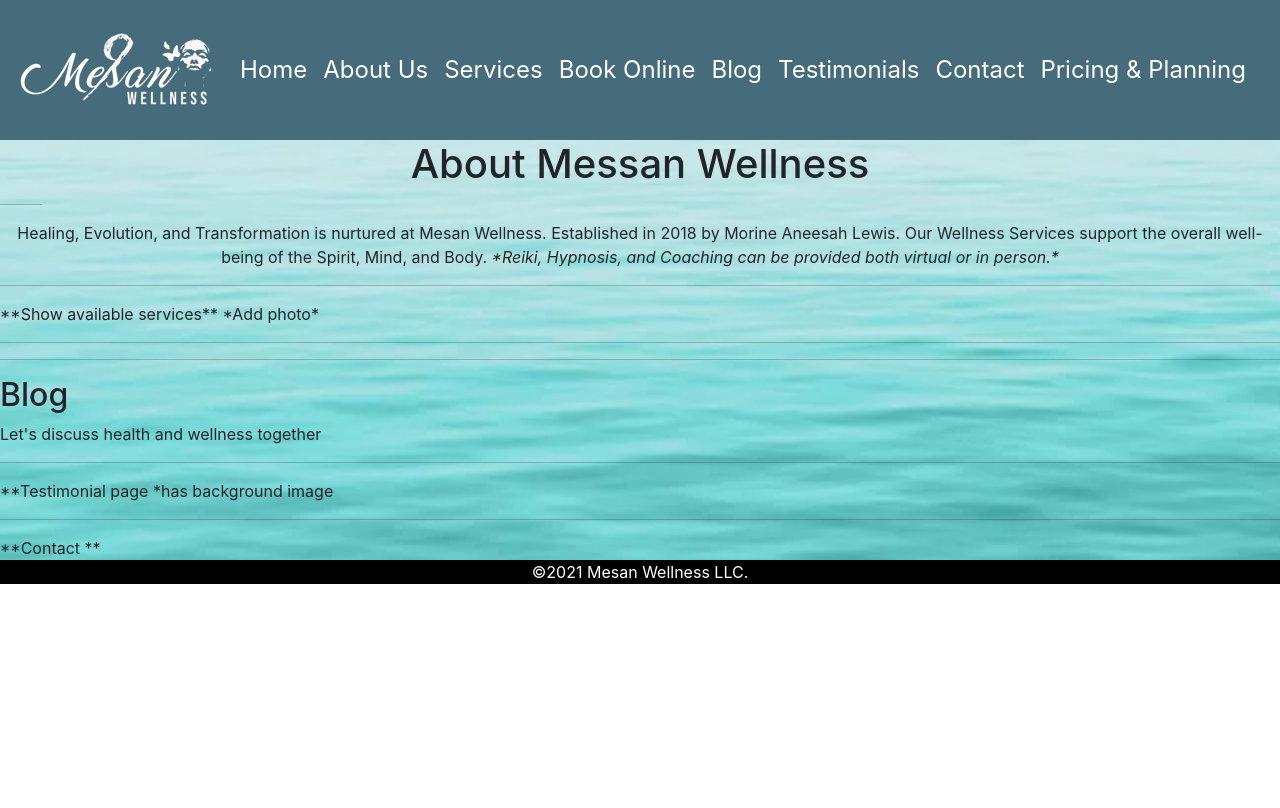
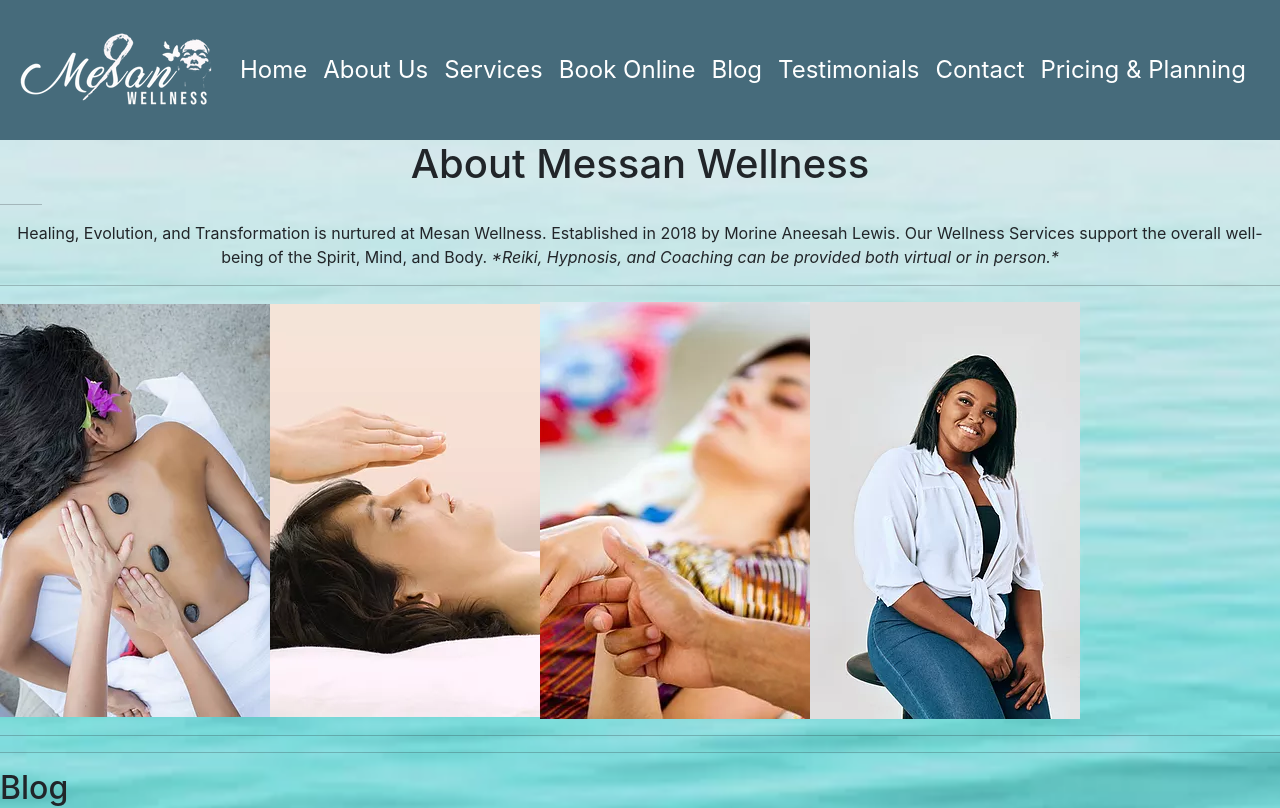
Before and after one commit to brialaws98/messanwellness, a React (Create React App) app: page / in a window 1280 px wide. Shown: the top 808 px of the page. Built offline with nearby package versions, Linux system fonts and the light colour scheme.

Commit message:
Add photos to "Services" component

```diff
--- a/src/services.js
+++ b/src/services.js
@@ -3,8 +3,10 @@
  export default function Services () {
      return(
         <p>
-            **Show available services**
-                *Add photo*
+            <img src="./img/massage_book.webp" alt="" />
+            <img src="./img/reiki_book.webp" alt="" />
+            <img src="./img/hypnosis_book.webp" alt="" />
+            <img src="./img/spiritual_life_coach_book.webp" alt="" />
         </p>
      );
  }
```
Also changed, not shown: public/img/spiritual_life_coach_book.webp (renamed from public/img/spirtitual_life_coach_book.webp).
